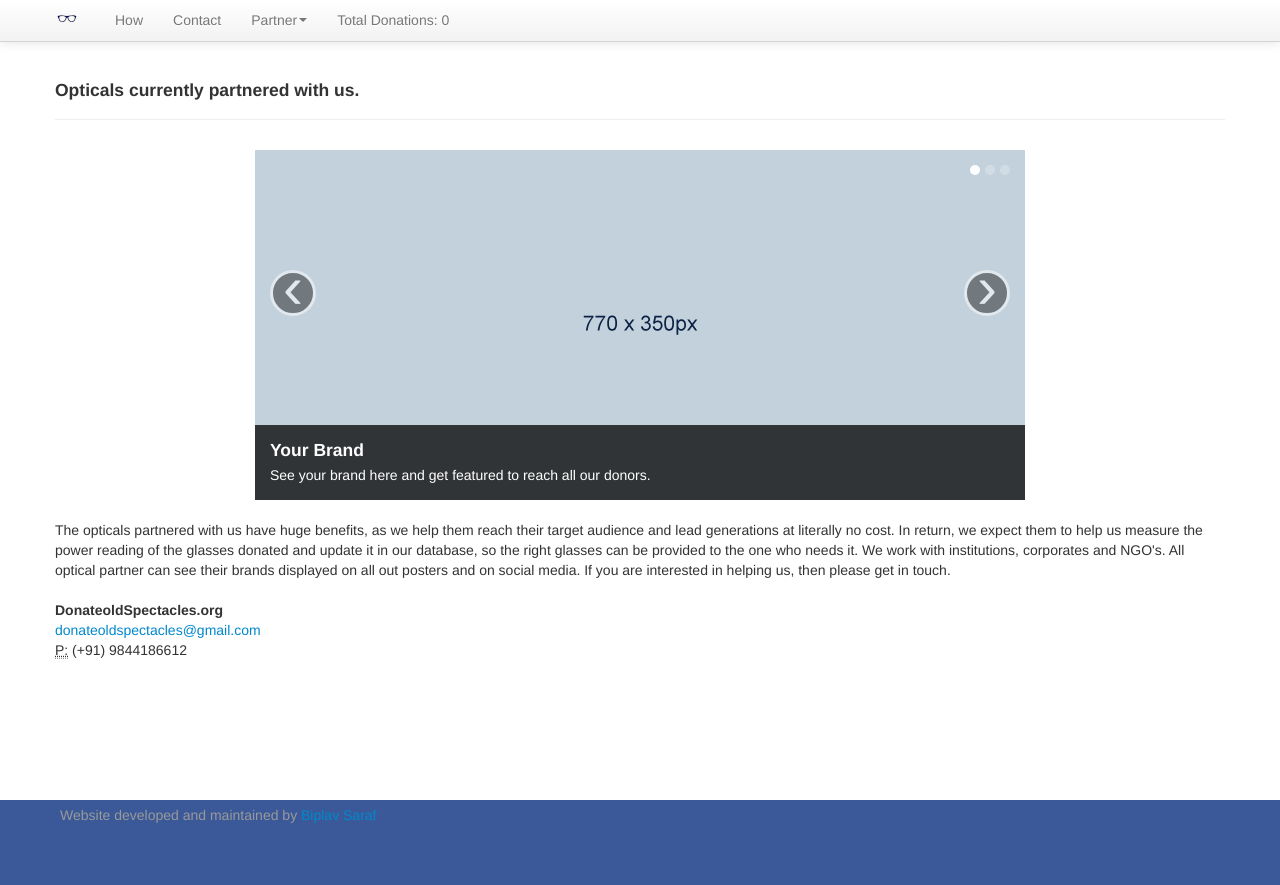
After one commit to biplav/donateoldspecatacles.org, a Django app: page /home/optical in a window 1280 px wide. The commit adds this page. Run offline with Django 3.2, Linux system fonts and the light colour scheme; data that the repository does not hold is empty; some libraries are stand-ins or nearby versions.

```diff
--- a/donatespectacles/settings.py
+++ b/donatespectacles/settings.py
@@ -160,6 +160,7 @@ EMAIL_HOST_PASSWORD = 'biplav3403'
 EMAIL_PORT = 587
 EMAIL_USE_TLS = True
 
+"""
 #Thing below should only go in production
 # Parse database configuration from $DATABASE_URL
 import dj_database_url
@@ -180,3 +181,4 @@ STATIC_URL = '/static/'
 STATICFILES_DIRS = (
     os.path.join(BASE_DIR, 'static'),
 )
+"""
--- a/donatespectacles/templates/base.html
+++ b/donatespectacles/templates/base.html
@@ -100,9 +100,9 @@
                 <li class="dropdown">
                   <a href="#" class="dropdown-toggle" data-toggle="dropdown">Partner<b class="caret"></b></a>
                   <ul class="dropdown-menu">
-                    <li><a href="/home/contact">NGO</a></li>
-                    <li><a href="/home/contact">Opticals</a></li>
-                    <li><a href="/home/contact">Corporate</a></li>
+                    <li><a href="/home/ngo">NGO</a></li>
+                    <li><a href="/home/optical">Opticals</a></li>
+                    <li><a href="/home/corporate">Corporate</a></li>
                     <li class="divider"></li>
                     <li class="nav-header">Others</li>
                     <li><a href="#">Volunteer</a></li>
--- a/donatespectacles/templates/how.html
+++ b/donatespectacles/templates/how.html
@@ -1,7 +1,7 @@
 {% extends "base.html" %}
 
 {% block content %}
-<div style="padding:60px">
+<div style="padding-top:60px">
 <div class="page-header">
   <h1>How it works?</h1>
 </div>
--- /dev/null
+++ b/donatespectacles/templates/optical.html
@@ -0,0 +1,55 @@
+{% extends "base.html" %}
+{% load static %}
+
+{% block content %}
+<div id="main" style="padding-top:60px">
+<div class="page-header">
+<h4>Opticals currently partnered with us.</h4>
+</div>
+<div id="myCarousel" class="carousel slide" style="width: 770px; margin: 0 auto">
+  <ol class="carousel-indicators">
+    <li data-target="#myCarousel" data-slide-to="0" class="active"></li>
+    <li data-target="#myCarousel" data-slide-to="1"></li>
+    <li data-target="#myCarousel" data-slide-to="2"></li>
+  </ol>
+  <!-- Carousel items -->
+  <div class="carousel-inner">
+    <div class="active item">
+         <img src={% static "images/carousel-image.png" %} alt="">
+          <div class="carousel-caption">
+	          <h4>Your Brand</h4>
+                      <p>See your brand here and get featured to reach all our donors.</p>
+           </div>
+    </div>
+    <div class="item">
+	<img src={% static "images/carousel-image.png" %} alt="">
+          <div class="carousel-caption">
+                  <h4>Your Brand</h4>
+                      <p>See your brand here and get featured to reach all our donors.</p>
+           </div>
+   </div>
+    <div class="item">
+	<img src={% static "images/carousel-image.png" %} alt="">
+          <div class="carousel-caption">
+                  <h4>Your Brand</h4>
+                      <p>See your brand here and get featured to reach all our donors.</p>
+           </div>
+    </div>
+  </div>
+  <!-- Carousel nav -->
+  <a class="carousel-control left" href="#myCarousel" data-slide="prev">&lsaquo;</a>
+  <a class="carousel-control right" href="#myCarousel" data-slide="next">&rsaquo;</a>
+</div>
+<div id="content-data">
+<br>
+The opticals partnered with us have huge benefits, as we help them reach their target audience and lead generations at literally no cost. In return, we expect them to help us measure the power reading of the glasses donated and update it in our database, so the right glasses can be provided to the one who needs it.
+We work with institutions, corporates and NGO's. All optical partner can see their brands displayed on all out posters and on social media. If you are interested in helping us, then please get in touch.
+<br><br>
+<address>
+  <strong>DonateoldSpectacles.org</strong><br>
+  <a href="mailto:#">donateoldspectacles@gmail.com</a><br>
+  <abbr title="Phone">P:</abbr> (+91) 9844186612<br>
+</address>
+</div>
+</div>
+{% endblock %}
--- a/workflow/urls.py
+++ b/workflow/urls.py
@@ -5,5 +5,8 @@ from workflow import views
 urlpatterns = patterns('',
     url(r'^$', views.index, name='index'),
     url(r'^how$', views.how, name='how'),
-    url(r'^contact$', views.contact, name='contact')
+    url(r'^contact$', views.contact, name='contact'),
+    url(r'^ngo$', views.ngo, name='ngo'),
+    url(r'^optical$', views.optical, name='optical'),
+    url(r'^corporate$', views.corporate, name='corporate')
 )
--- a/workflow/views.py
+++ b/workflow/views.py
@@ -54,3 +54,15 @@ def how(request):
 def contact(request):
 	context = { 'latest_count':get_total_donation() }
 	return render(request,'contact.html',context)
+
+def ngo(request):
+	context = { 'latest_count':get_total_donation() }
+	return render(request,'ngo.html',context)
+
+def optical(request):
+	context = { 'latest_count':get_total_donation() }
+	return render(request,'optical.html',context)
+
+def corporate(request):
+	context = { 'latest_count':get_total_donation() }
+	return render(request,'corporate.html',context)
```
Also changed, not shown: donatespectacles/templates/contact.html (+16 -3 lines), donatespectacles/templates/corporate.html (added, +55 -0 lines), donatespectacles/templates/index.html (+4 -4 lines), donatespectacles/templates/ngo.html (added, +53 -0 lines), donatespectacles/static/images/carousel-image.png (added), donatespectacles/static/images/snehadeep_main.png (added), 3 other files.
